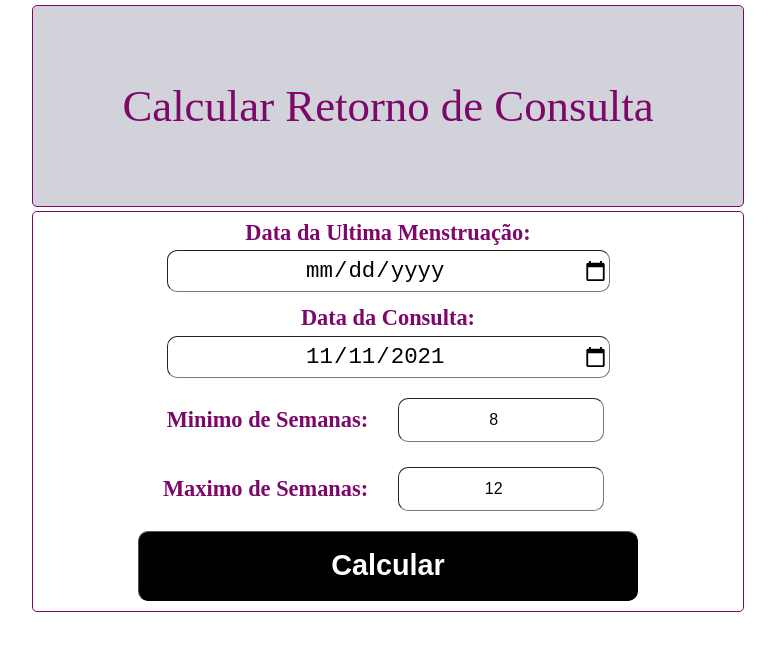
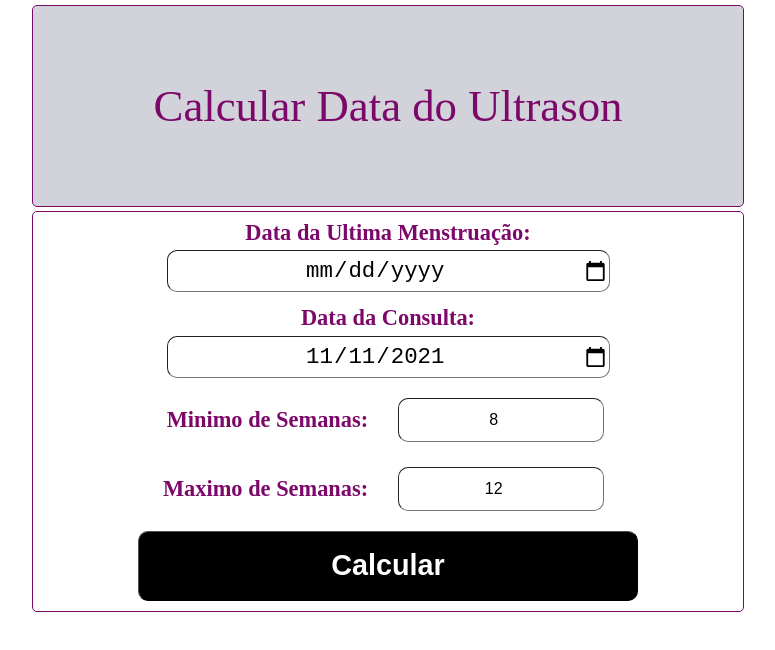
Before and after one commit to LuizFelipeSacardo/calculo-ultrasom, a plain HTML site: page index.html in a window 1280 px wide. Shown: the whole page, without its empty margins (252-1027 px from the left). Drawn offline with Linux system fonts and the light colour scheme.

Commit message:
A Few minor adjustments

```diff
--- a/index.html
+++ b/index.html
@@ -6,11 +6,11 @@
   <meta name="viewport" content="width=device-width, initial-scale=1.0">
   <link rel="stylesheet" href="reset.css">
   <link rel="stylesheet" href="style.css">
-  <title>Calcular Retorno</title>
+  <title>Calcular Ultrason</title>
 </head>
 <body onload="autoSetTodayDate(), hideOutputField()">
   <header class="header">
-    <h1>Calcular Retorno de Consulta</h1>
+    <h1>Calcular Data do Ultrason</h1>
   </header>
   <main class="main">
     <form class="form">
```
